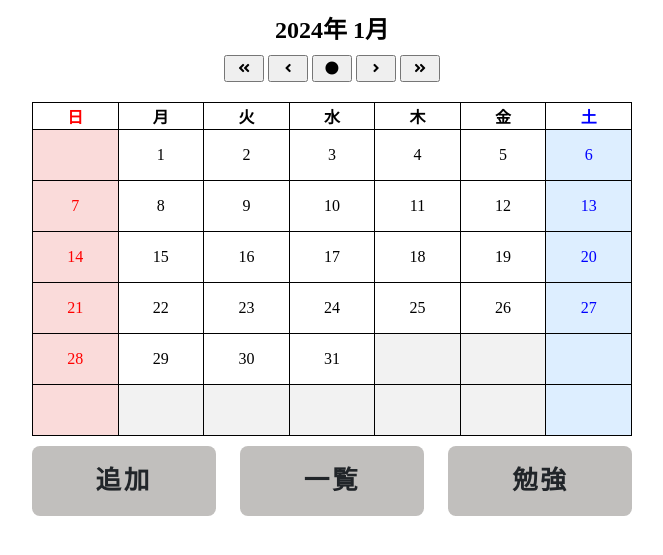
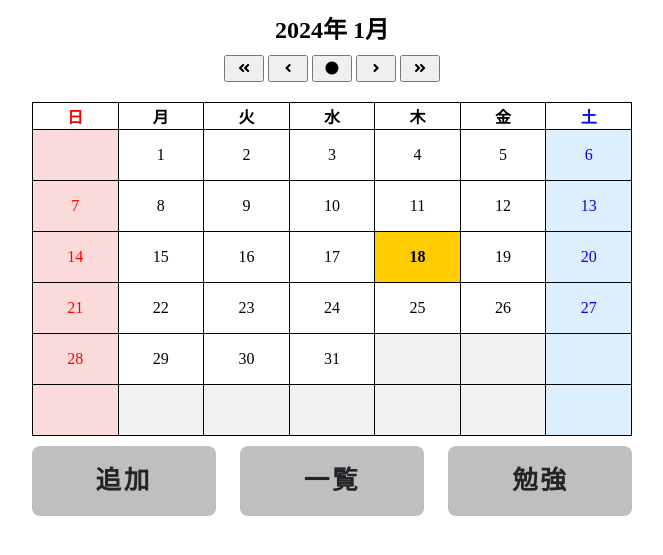
Before and after one commit to 2023AIT-OOP2-G09/GUI_APP, a Flask app: page / in a window 1280 px wide. Shown: the top 555 px of the page, without its empty margins (308-971 px from the left). Run offline with Flask 3, Linux system fonts and the light colour scheme.

Commit message:
今日に色をつけた

```diff
--- a/static/css/index.css
+++ b/static/css/index.css
@@ -81,6 +81,12 @@
     text-align: center;
   }
 
+  .today {
+    background-color: #ffcc00; /* 例: イエローの背景色 */
+    color: #000000; /* 例: ブラックのテキスト色 */
+    font-weight: bold; /* 例: 太字 */
+  }
+
   /* ボタンのスタイル */
   .btn--orange,
   a.btn--orange,
--- a/static/javascript/index.js
+++ b/static/javascript/index.js
@@ -63,6 +63,9 @@ function createCalendarTable(year, month) {
   // 月の末日
   var monthOfEndDay = new Date(year, month, 0).getDate()
 
+  // 今日の日付を取得
+  var todayDate = today.getDate();
+
   // 6行分繰り返し
 for (var i = 0; i < 6; i++) {
   _html += '<tr>';
@@ -73,17 +76,26 @@ function createCalendarTable(year, month) {
     if (i == 0 && j == startDayOfWeek) {
       // 日付+1
       countDay++;
-        // tdタグ（日付有りが分かるようにクラス属性に"with_date"を設定）
+
+      // 今日の日付のセルに"today"クラスを適用
+      if (countDay === todayDate) {
+        _html += '<td class="with_date today">' + countDay + '</td>';
+      } else {
         _html += '<td class="with_date">' + countDay + '</td>';
+      }
     }
     // 日付が0以外で、日付が末日より小さい場合
     else if (countDay != 0 && countDay < monthOfEndDay) {
       // 日付+1
       countDay++;
-        // tdタグ（日付有りが分かるようにクラス属性に"with_date"を設定）
+
+      // 今日の日付のセルに"today"クラスを適用
+      if (countDay === todayDate) {
+        _html += '<td class="with_date today">' + countDay + '</td>';
+      } else {
         _html += '<td class="with_date">' + countDay + '</td>';
       }
-      else {
+    } else {
       // tdタグ（日付無しが分かるようにクラス属性に"no_date"を設定）
       _html += '<td class="no_date"></td>';
     }
```
Lines whose indentation alone changed are shown as unchanged.
